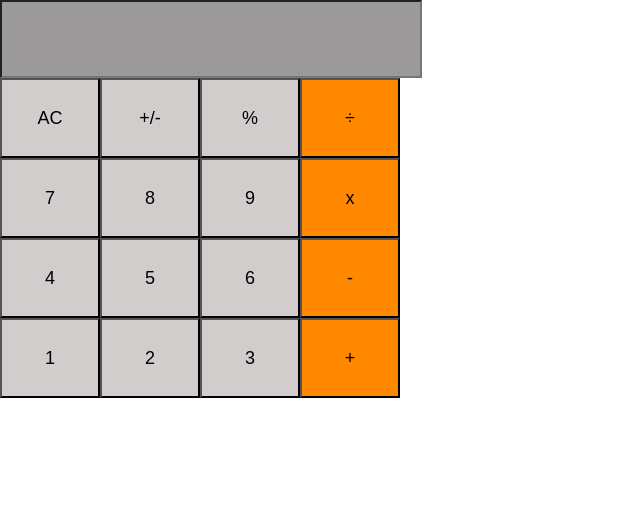
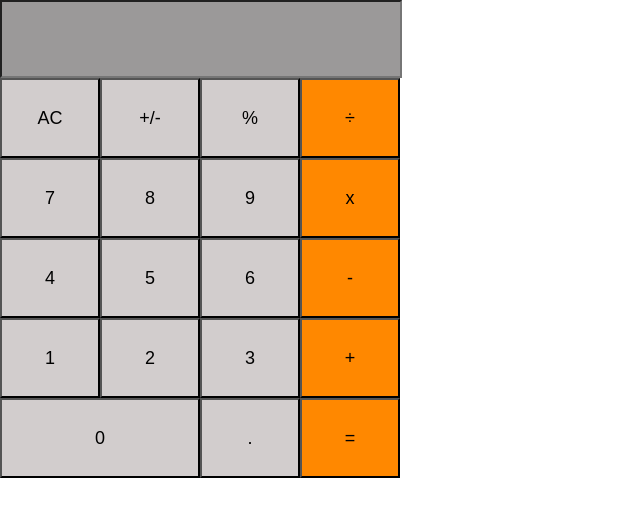
Before and after one commit to BilalLiaquat7/calculator, a React (Create React App) app: page / in a window 1280 px wide. Shown: the top 516 px of the page, without its empty margins (0-640 px from the left). Built offline with nearby package versions, Linux system fonts and the light colour scheme.

Commit message:
some little changes in input field

```diff
--- a/src/components/Calculator.js
+++ b/src/components/Calculator.js
@@ -3,7 +3,7 @@
 export default function Calculator() {
   return (
     <div className='mainSection'>
-      <input className='input'/>
+      <input className='input' readOnly='readonly'/>
       <div className='row'>
         <button className="simpleButton">AC</button>
         <button className="simpleButton">+/-</button>
@@ -28,6 +28,11 @@
         <button className="simpleButton">3</button>
         <button className="expressionButton">+</button>
       </div>
+      <div className='row'>
+        <button className="zeroButton">0</button>
+        <button className="simpleButton">.</button>
+        <button className="expressionButton">=</button>
+      </div>
     </div>
   );
 }
--- a/src/components/style.css
+++ b/src/components/style.css
@@ -11,6 +11,18 @@
   align-items: center;
   color: black;
   width: 100px;
+  height: 80px;
+  background-color: rgb(210, 205, 205);
+}
+
+.zeroButton {
+  display: flex;
+  flex-direction: row;
+  font-size: large;
+  justify-content: center;
+  align-items: center;
+  color: black;
+  width: 200px;
   height: 80px;
   background-color: rgb(210, 205, 205);
 }
@@ -29,10 +41,13 @@
 
 .input {
   display: flex;
-  font-size: large;
+  font-size: xx-large;
+  font-weight: bold;
+  color: white;
+  text-align: right;
   padding: 12px;
   height: 50px;
-  width: 394px;
+  width: 374px;
   background-color: rgb(155, 153, 153);
 }
 
```
